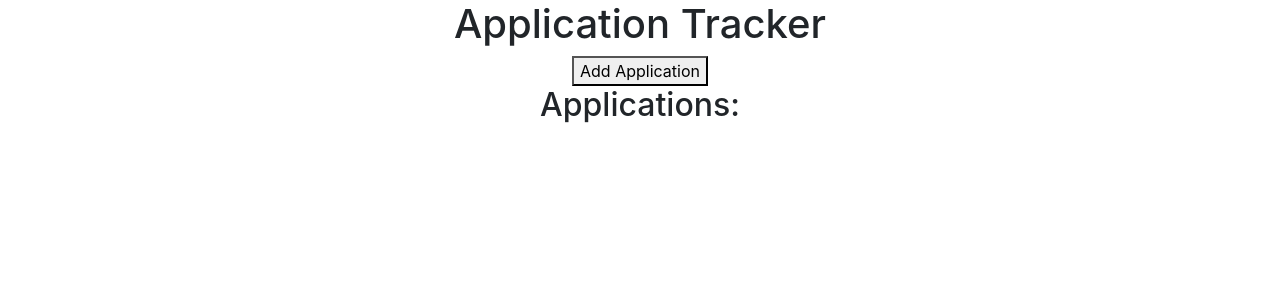
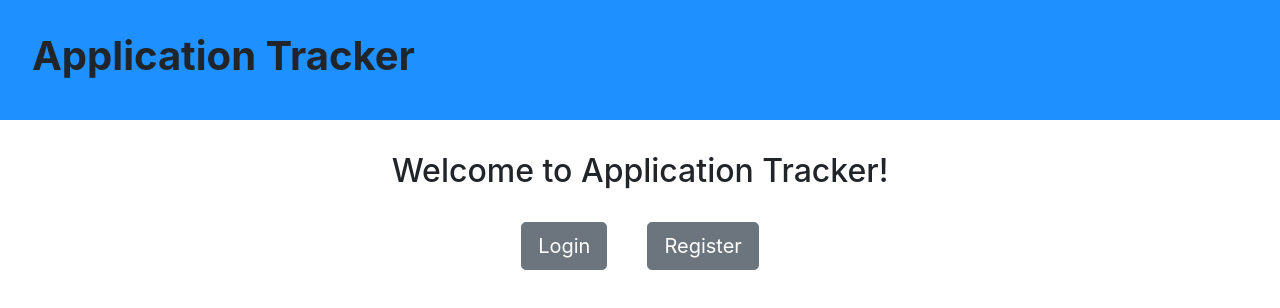
Before and after one commit to cmr6689/application_tracker, a React (Create React App) app in the folder client/: page / in a window 1280 px wide. Shown: the top 308 px of the page. Built offline with nearby package versions, Linux system fonts and the light colour scheme; no server answers.

Commit message:
added login/register/logout

```diff
--- a/client/src/App.js
+++ b/client/src/App.js
@@ -1,6 +1,6 @@
 import React from 'react';
 import './App.css';
-import ApplicationTracker from "./components/ApplicationTracker";
+import Header from "./components/Header";
 
 class App extends React.Component{
   constructor(props) {
@@ -8,7 +8,7 @@ class App extends React.Component{
     this.state = { apiResponse: "" };
   }
 
-  callAPI() {
+  /*callAPI() {
     fetch("http://localhost:9000/api/users")
         .then(res => res.json())
         .then(data => {
@@ -21,17 +21,16 @@ class App extends React.Component{
             list.appendChild(listItem);
           }
         });
-  }
+  }*/
 
   componentWillMount() {
-    this.callAPI();
+    //this.callAPI();
   }
 
   render() {
     return (
         <div className="App">
-          <ApplicationTracker />
-          <ul> </ul>
+          <Header />
         </div>
     );
   }
--- a/client/src/components/Header.js
+++ b/client/src/components/Header.js
@@ -1,5 +1,8 @@
 import React from 'react';
 import {Button} from "reactstrap";
+import ApplicationTracker from "./ApplicationTracker";
+import LoginModal from "./LoginModal";
+import RegisterModal from "./RegisterModal";
 
 export default class Header extends React.Component {
     constructor(props) {
@@ -7,6 +10,8 @@ export default class Header extends React.Component {
         this.state = {
             signedIn: false
         }
+
+        this.showComponent = this.showComponent.bind(this);
     }
 
     showComponent(name) {
@@ -33,14 +38,30 @@ export default class Header extends React.Component {
         return (
             <div>
                 {!this.state.signedIn && (
-                    <div className='header'>
-                        <h1>Application Tracker</h1>
+                    <div>
+                        <div className='header'>
+                            <h1>Application Tracker</h1>
+                        </div>
+                        <div className='landingPageInfo'>
+                            <h2>Welcome to Application Tracker!</h2>
+                        </div>
+                        <div className='signedOutHome'>
+                            <div>
+                                <LoginModal showComponent={this.showComponent}/>
+                            </div>
+                            <div>
+                                <RegisterModal showComponent={this.showComponent}/>
+                            </div>
+                        </div>
                     </div>
                 )}
                 {this.state.signedIn && (
-                    <div className='header'>
-                        <h1>Application Tracker</h1>
-                        <Button color='secondary'>Logout</Button>
+                    <div>
+                        <div className='header'>
+                            <h1>Application Tracker</h1>
+                            <Button color='secondary' onClick={() => this.hideComponent('signedIn')}>Logout</Button>
+                        </div>
+                        <ApplicationTracker />
                     </div>
                 )}
             </div>
--- /dev/null
+++ b/client/src/components/LoginModal.js
@@ -0,0 +1,47 @@
+import React from 'react';
+import {Button, Modal, ModalBody, ModalFooter, Form, FormGroup, Input, Label, ModalHeader} from 'reactstrap';
+
+export default class LoginModal extends React.Component {
+
+    constructor(props) {
+        super(props);
+        this.state = {
+            modal: false,
+        }
+    }
+
+    toggle() {
+        this.setState({modal: !this.state.modal});
+    }
+
+    render() {
+        const {modal} = this.state;
+        return (
+            <div>
+                <Button color="secondary" size='lg' onClick={() => this.toggle()}>Login</Button>
+                <Modal isOpen={modal} toggle={() => this.toggle()} className='loginModal'>
+                    <ModalHeader>Sign In</ModalHeader>
+                    <ModalBody>
+                        <Form>
+                            <FormGroup>
+                                <Label for='loginUsername'>Username</Label>
+                                <Input type='name' name='name' id='loginUsername' />
+                            </FormGroup>
+                            <FormGroup>
+                                <Label for='loginPassword'>Password</Label>
+                                <Input type='password' name='password' id='loginPassword' />
+                            </FormGroup>
+                        </Form>
+                    </ModalBody>
+                    <ModalFooter>
+                        <Button color="success" onClick={() => {
+                            this.toggle();
+                            this.props.showComponent('signedIn');
+                        }}>Login</Button>{' '}
+                        <Button color="danger" onClick={() => this.toggle()}>Cancel</Button>
+                    </ModalFooter>
+                </Modal>
+            </div>
+        );
+    }
+}
--- /dev/null
+++ b/client/src/components/RegisterModal.js
@@ -0,0 +1,55 @@
+import React from 'react';
+import {Button, Modal, ModalBody, ModalFooter, Form, FormGroup, Input, Label, ModalHeader} from 'reactstrap';
+
+export default class RegisterModal extends React.Component {
+
+    constructor(props) {
+        super(props);
+        this.state = {
+            modal: false,
+        }
+    }
+
+    toggle() {
+        this.setState({modal: !this.state.modal});
+    }
+
+    render() {
+        const {modal} = this.state;
+        return (
+            <div>
+                <Button color="secondary" size='lg' onClick={() => this.toggle()}>Register</Button>
+                <Modal isOpen={modal} toggle={() => this.toggle()} className='registerModal'>
+                    <ModalHeader>Create an Account</ModalHeader>
+                    <ModalBody>
+                        <Form>
+                            <FormGroup>
+                                <Label for='registerEmail'>Email Address</Label>
+                                <Input type='email' name='email' id='registerEmail' />
+                            </FormGroup>
+                            <FormGroup>
+                                <Label for='registerUsername'>Username</Label>
+                                <Input type='name' name='name' id='registerUsername' />
+                            </FormGroup>
+                            <FormGroup>
+                                <Label for='registerPassword'>Password</Label>
+                                <Input type='password' name='password' id='registerPassword' />
+                            </FormGroup>
+                            <FormGroup>
+                                <Label for='registerPasswordConfirm'>Confirm Password</Label>
+                                <Input type='password' name='password' id='registerPasswordConfirm' />
+                            </FormGroup>
+                        </Form>
+                    </ModalBody>
+                    <ModalFooter>
+                        <Button color="success" onClick={() => {
+                            this.toggle();
+                            this.props.showComponent('signedIn');
+                        }}>Create Account</Button>{' '}
+                        <Button color="danger" onClick={() => this.toggle()}>Cancel</Button>
+                    </ModalFooter>
+                </Modal>
+            </div>
+        );
+    }
+}
--- a/client/src/index.css
+++ b/client/src/index.css
@@ -8,7 +8,36 @@ body {
 }
 
 /**HEADER**/
+.header {
+  background-color: dodgerblue;
+  padding: 2em;
+  text-align: left;
+  margin-bottom: 2em;
+}
 
-.header {
-  background-color: black;
+.header h1 {
+  font-weight: bold;
 }
+
+.header button {
+  position: absolute;
+  left: 93%;
+  top: 2.5em;
+}
+
+.landingPageInfo {
+  text-align: center;
+  margin-top: 2em;
+  margin-bottom: 2em;
+}
+
+.signedOutHome {
+  display: flex;
+  flex-direction: row;
+  justify-content: center;
+}
+
+.signedOutHome button {
+  margin-left: 1em;
+  margin-right: 1em;
+}
```
Also changed, not shown: 2 other files (tests, documents, lock files or other folders).
